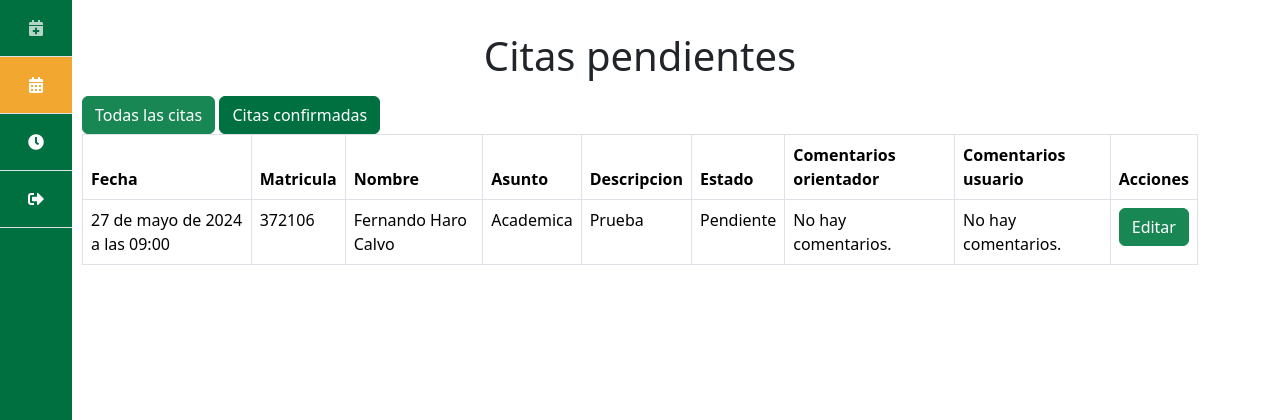
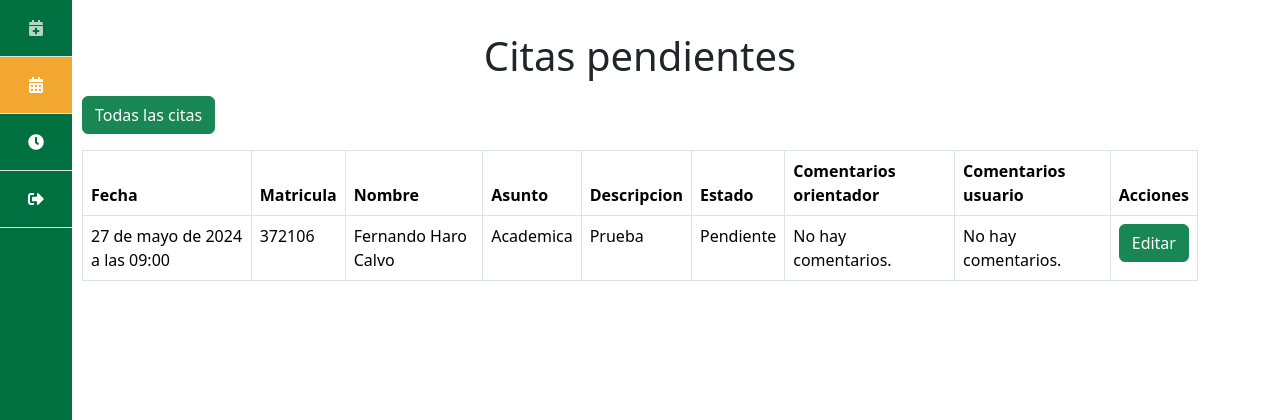
Before and after one commit to EspySoftware/sgap, a Django app: page /citas_pendientes/ in a window 1280 px wide. Shown: the top 420 px of the page. Run offline with Django 5.2, Linux system fonts and the light colour scheme; a user stored in the database is signed in; data comes from the database, SQL or seed files in the repository; both versions use the stored data as it was after the commit; some libraries are stand-ins or nearby versions.

Commit message:
Modificar estilo tablas

```diff
--- a/paginas/templates/citas_pendientes.html
+++ b/paginas/templates/citas_pendientes.html
@@ -1,7 +1,9 @@
 {% extends 'base.html' %} {% block content %}
 <h1 class="text-center mt-3 mb-3">Citas pendientes</h1>
+
+<div class="d-flex mb-3 gap-2">
     <a href="/citas" class="btn btn-success">Todas las citas</a>
-<a href="/citas_confirmadas" class="btn btn-primary">Citas confirmadas</a>
+</div>
 
 <table class="table table-bordered">
     <thead>
@@ -27,7 +29,8 @@
             <td>{{ cita.fecha }}</td>
             <td>{{ cita.matricula }}</td>
             <td>
-        {{ cita.nombre }} {{cita.apellido_paterno}} {{cita.apellido_materno}}
+                {{ cita.nombre }} {{cita.apellido_paterno}}
+                {{cita.apellido_materno}}
             </td>
             <td>{{ cita.asunto }}</td>
             <td>{{ cita.descripcion }}</td>
@@ -36,7 +39,9 @@
             <td>{{ cita.comentarios_usuario }}</td>
             {% if user.is_staff %}
             <td>
-        <a href="/citas/{{ cita.id }}" class="btn btn-success">Editar </a>
+                <a href="/citas/{{ cita.id }}" class="btn btn-success"
+                    >Editar
+                </a>
             </td>
             {% else %}
             <td>
--- a/paginas/views.py
+++ b/paginas/views.py
@@ -45,9 +45,9 @@ def signup(request):
 
 def citas(request):
     if request.user.username == 'espy':
-        citas = Cita.objects.all()  # VISTA DEL ORIENTADOR
+        citas = Cita.objects.all().order_by('-fecha')  # VISTA DEL ORIENTADOR
     else:
-        citas = Cita.objects.filter(user=request.user)  # VISTA DEL USUARIO
+        citas = Cita.objects.filter(user=request.user).order_by('-fecha')  # VISTA DEL USUARIO
     return render(request, 'citas.html', {
         'citas': citas
     })
@@ -110,10 +110,10 @@ def detalle_cita(request, id_cita):
 
 def citas_confirmadas(request):
     if request.user.username == 'espy':
-        citas = Cita.objects.filter(estado='Confirmada').order_by('fecha')
+        citas = Cita.objects.filter(estado='Confirmada').order_by('-fecha')
     else:
         citas = Cita.objects.filter(
-            estado='Confirmada', user=request.user).order_by('fecha')
+            estado='Confirmada', user=request.user).order_by('-fecha')
     return render(request, 'citas_confirmadas.html', {
         'citas': citas})
 
```
Also changed, not shown: paginas/templates/citas.html (+10 -4 lines), paginas/templates/citas_confirmadas.html (+9 -2 lines), db.sqlite3. Lines whose indentation alone changed are shown as unchanged.
